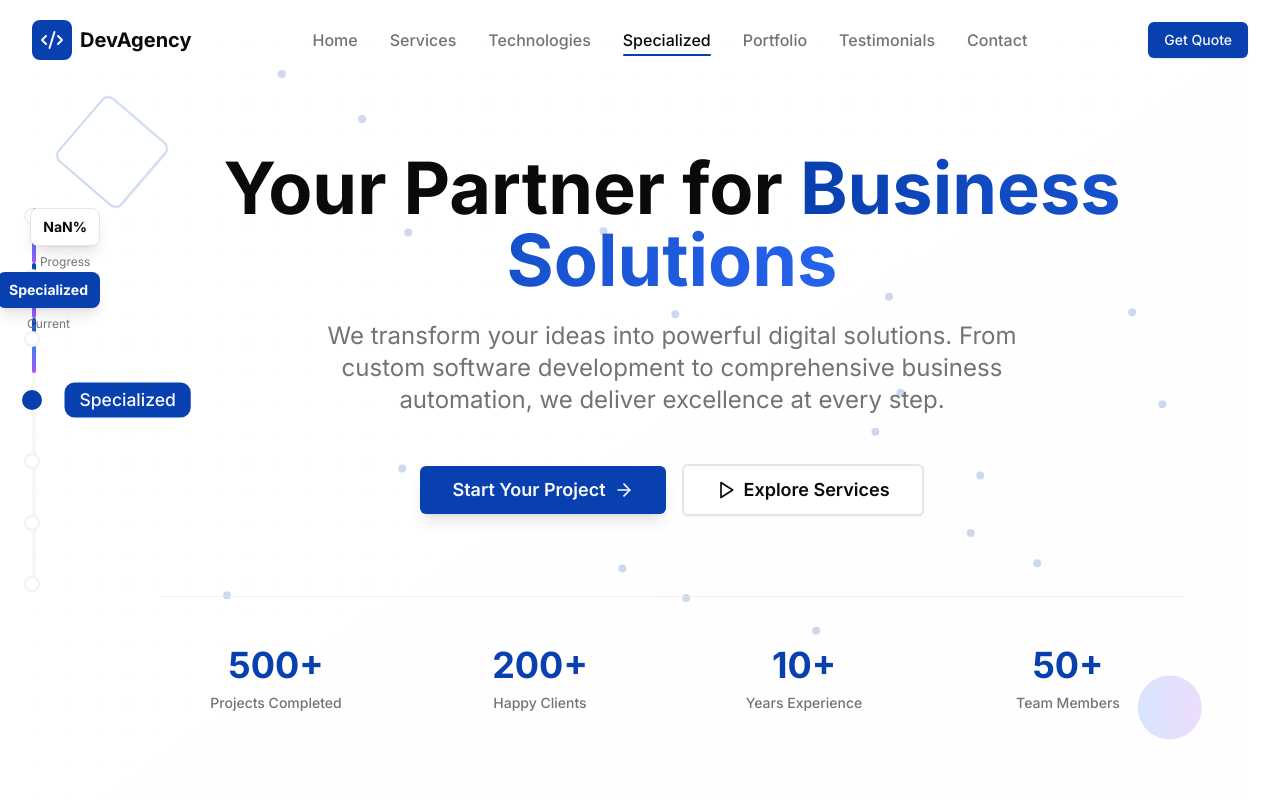
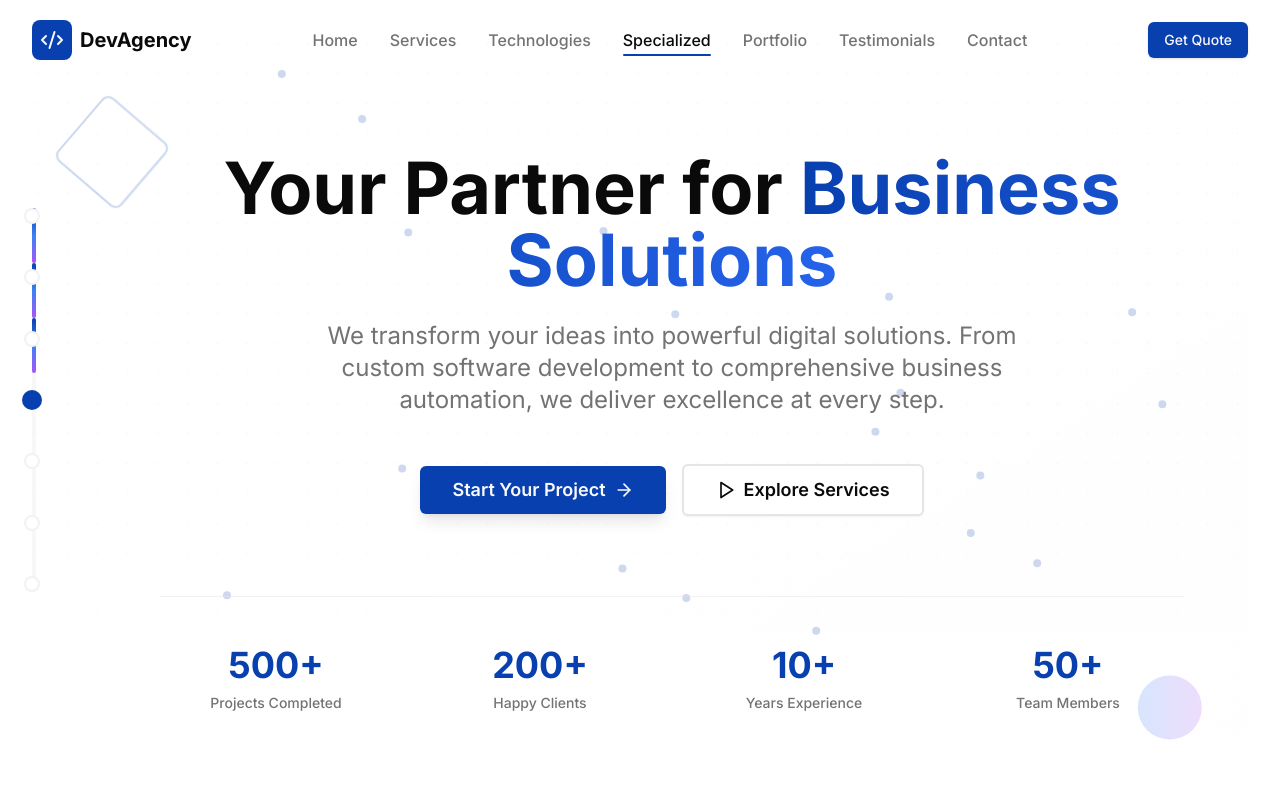
Before and after one commit to galaxlabs/xperts-global.com, a React (Vite) app: page / in a window 1280 px wide. Shown: the top 800 px of the page. Built offline with nearby package versions, Linux system fonts and the light colour scheme.

Commit message:
Simplified Progress Bar with Hover-Only Labels

```diff
--- a/src/components/layout/Header.tsx
+++ b/src/components/layout/Header.tsx
@@ -8,7 +8,6 @@ const Header: React.FC = () => {
   const [isScrolled, setIsScrolled] = useState(false);
   const [isMobileMenuOpen, setIsMobileMenuOpen] = useState(false);
   const [activeSection, setActiveSection] = useState('hero');
-  const [scrollProgress, setScrollProgress] = useState(0);
 
   const navItems = [
     { label: 'Home', id: 'hero' },
@@ -23,11 +22,6 @@ const Header: React.FC = () => {
   useEffect(() => {
     const handleScroll = () => {
       setIsScrolled(window.scrollY > 20);
-
-      // Calculate overall scroll progress
-      const totalHeight = document.documentElement.scrollHeight - window.innerHeight;
-      const progress = (window.scrollY / totalHeight) * 100;
-      setScrollProgress(Math.min(progress, 100));
 
       // Determine active section with better detection
       const sections = navItems.map(item => item.id);
@@ -85,8 +79,6 @@ const Header: React.FC = () => {
 
   // Calculate individual section progress
   const getSectionProgress = (sectionIndex: number) => {
-    const totalSections = navItems.length;
-    const sectionSize = 100 / totalSections;
     const currentSectionIndex = navItems.findIndex(item => item.id === activeSection);
 
     if (sectionIndex < currentSectionIndex) {
@@ -151,37 +143,14 @@ const Header: React.FC = () => {
                 )}
                 whileHover={{ scale: 1.2 }}
               >
-                {/* Section Label */}
+                {/* Section Label - Only on Hover */}
                 <div className={cn(
-                  "absolute left-8 top-1/2 -translate-y-1/2 px-3 py-1 rounded-lg text-sm font-medium whitespace-nowrap transition-all duration-300 opacity-0 group-hover:opacity-100 pointer-events-none",
-                  activeSection === item.id
-                    ? "bg-primary text-primary-foreground opacity-100"
-                    : "bg-background border border-border text-foreground shadow-lg"
+                  "absolute left-8 top-1/2 -translate-y-1/2 px-3 py-1 rounded-lg text-sm font-medium whitespace-nowrap transition-all duration-300 opacity-0 group-hover:opacity-100 pointer-events-none bg-background border border-border text-foreground shadow-lg"
                 )}>
                   {item.label}
                 </div>
               </motion.button>
             ))}
-          </div>
-
-          {/* Overall Progress Percentage */}
-          <div className="absolute -right-16 top-0 flex flex-col items-center">
-            <div className="bg-background border border-border rounded-lg px-3 py-2 text-sm font-bold text-foreground shadow-lg mb-2">
-              {Math.round(scrollProgress)}%
-            </div>
-            <div className="text-xs text-muted-foreground text-center">
-              Progress
-            </div>
-          </div>
-
-          {/* Current Section Indicator */}
-          <div className="absolute -right-16 top-16 flex flex-col items-center">
-            <div className="bg-primary text-primary-foreground rounded-lg px-3 py-2 text-sm font-bold shadow-lg mb-2">
-              {navItems.find(item => item.id === activeSection)?.label || 'Home'}
-            </div>
-            <div className="text-xs text-muted-foreground text-center">
-              Current
-            </div>
           </div>
         </div>
       </div>
```
